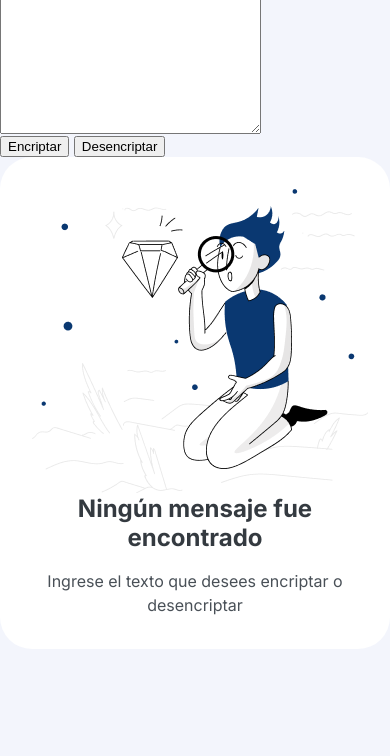
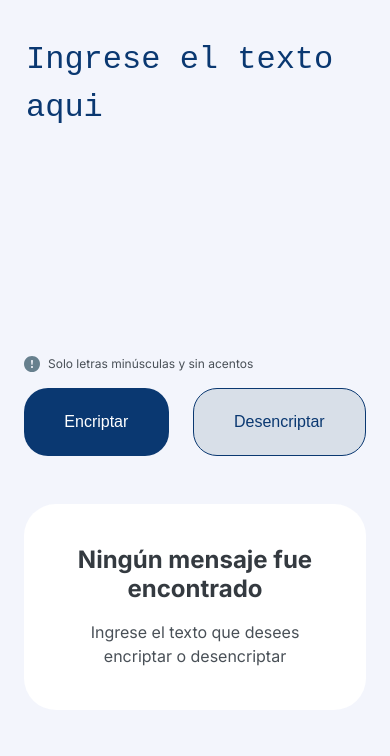
Before and after one commit to JoelRondinelPacheco/alura-text-encoder, a plain HTML site: page index.html in a window 390 px wide. Shown: the part 88-844 px from the top of the page. Drawn offline with Linux system fonts and the light colour scheme.

Commit message:
Commits and responsive

```diff
--- a/index.html
+++ b/index.html
@@ -16,36 +16,28 @@
     </header>
 
     <main>
-        <section>
-            <div>
-                <textarea name="decripted" id="" cols="30" rows="10" placeholder="Ingrese el texto aqui"></textarea>
+        <section id="containermessage">
+            <div class="input-message">
+                <textarea name="decripted" id="message" placeholder="Ingrese el texto aqui"></textarea>
             </div>
 
             <div class="details">
-
+                <img src="./icons/Vectorwarning.svg" alt="warning icon"><p>Solo letras minúsculas y sin acentos</p>
             </div>
 
-            <div class="">
-                <button>Encriptar</button>
-                <button>Desencriptar </button>
+            <div class="buttons">
+                <button class="primary" id="encrypt-btn">Encriptar</button>
+                <button class="secondary" id="decrypt-btn">Desencriptar </button>
             </div>
         </section>
 
-        <section>
-            <section class="no-message">
+        <section id="encriptedmessage">
+            <div>
                 <img src="./images/encripted/Muñeconomessage.png" alt="no message found" class="no-message-img">
                 <h3 class="no-message-title">Ningún mensaje fue encontrado</h3>
                 <p class="no-message-description">Ingrese el texto que desees encriptar o desencriptar</p>
-            </section>
-
-            <section class="message">
-                <p></p>
-            </section>
+            </div>
         </section>
     </main>
-
-    <footer>
-
-    </footer>
 </body>
 </html>
--- a/styles/root.css
+++ b/styles/root.css
@@ -20,4 +20,6 @@
     --color-gray-300: #868E96;
     --color-gray-400: #495057;
     --color-gray-500: #343A40;
+
+    --color-secondary-button: #D8DFE8;
 }
--- a/styles/styles.css
+++ b/styles/styles.css
@@ -1,9 +1,71 @@
+html {
+    min-height: 100%; /* Look, it's not fixed anymore! */
+    display: flex;
+}
+
+
 body {
     background-color: var(--color-ligth-blue-100);
+    min-height: 100%;
+    max-width: 1440px;
+    padding: 24px;
+    margin: 0 auto;
+    display: flex;
+    flex-direction: column;
+    justify-items: stretch;
+    align-items: stretch;
+    flex-grow: 1;
 }
 
 nav {
-    padding-bottom: 16px;
+    align-self: center;
+    padding: 16px auto;
+    padding-bottom: 48px;
+}
+
+
+
+/******* MESSAGE *******/
+
+
+#message {
+    height: auto;
+    border: none;
+    outline: none;
+    background-color:  var(--color-ligth-blue-100);
+    font-weight: 400;
+    color: var(--color-dark-blue-300);
+    font-size: 32px;
+    line-height: 48px;
+    resize: none;
+    width: 100%;
+    min-height: 300px;
+    height: 100%;
+
+}
+
+#message::placeholder {
+    font-weight: 400;
+    color: var(--color-dark-blue-300);
+    font-size: 32px;
+    opacity: 1;
+}
+
+/******* MESSAGE *******/
+
+
+/******* DETAILS *******/
+
+.details {
+    display: flex;
+    gap: 8px;
+    align-items: center;
+    padding: 16px 0;
+    max-width: 680px;
+}
+
+.details img {
+    width: 16px;
 }
 
 .details p {
@@ -12,16 +74,69 @@ nav {
     color: var(--color-gray-400);
 }
 
-.no-message {
-    padding: 32px;
+/******* DETAILS *******/
+
+
+/******* BUTTONS *******/
+
+.buttons {
+    display: flex;
+    gap: 24px;
+    max-width: 680px;
+    margin-bottom: 48px;
+}
+
+button {
+    border-radius: 24px;
+    padding: 24px;
+    font-size: 16px;
+    font-weight: 400;
+    cursor: pointer;
+    border: none;
+}
+
+
+.primary {
+    background-color: var(--color-dark-blue-300);
+    color: white;
+    flex-grow: 1;
 
 }
 
-.message, .no-message {
+
+.secondary {
+    background-color: var(--color-secondary-button);
+    color: var(--color-dark-blue-300);
+    border: 1px solid var(--color-dark-blue-300);
+    flex-grow: 1;
+
+}
+
+/******* BUTTONS *******/
+
+#containermessage {
+    max-width: 680px;
+    margin-inline: auto;
+    flex-grow: 1;
+    display: flex;
+    flex-direction: column;
+}
+
+.input-message {
+    flex: 1;
+    max-width: 680px;
+
+}
+
+
+#encriptedmessage {
     background-color: white;
+    padding: 32px;
     border-radius: 32px;
-    margin-inline: auto;
     text-align: center;
+}
+#encriptedmessage div {
+    padding: 10px;
 }
 
 .no-message-title {
@@ -30,6 +145,7 @@ nav {
     line-height: 28.8px;
     color: var(--color-gray-500);
     margin-bottom: 16px;
+    text-align: center;
 }
 
 .no-message-description {
@@ -39,12 +155,55 @@ nav {
     color: var(--color-gray-400);
 }
 
+.no-message-img {
+    display: none;
+}
+
+
 @media (max-width: 375px) {
-    .no-message-img {
-        display: none;
+
+    .buttons {
+        flex-direction: column;
+    }
+}
+
+  /* Estilos para pantallas de ancho entre 769px y 1440px, inclusive */
+  @media (min-width: 769px) {
+
+
+    nav {
+        align-self: center;
+        padding-bottom: 0;
+        padding: 16px auto;
     }
 
-    body {
-        padding: 24px;
+    main {
+        flex-grow: 1;
+        display: flex;
+        align-items: stretch;
+/*        justify-content: space-between;*/
+        gap: 16px;
     }
-}
+
+    #containermessage {
+        flex-grow: 1;
+    }
+
+    #encriptedmessage {
+        flex-grow: 1;
+        padding: 32px;
+        max-width: 400px;
+        display: flex;
+        align-items: center;
+        justify-content: center;
+    }
+
+    .no-message-img {
+        display: block;
+        width: 100%;
+    }
+
+    .buttons {
+        margin-bottom: 0;
+    }
+  }
```
Also changed, not shown: icons/Vectorwarning.svg (added).
